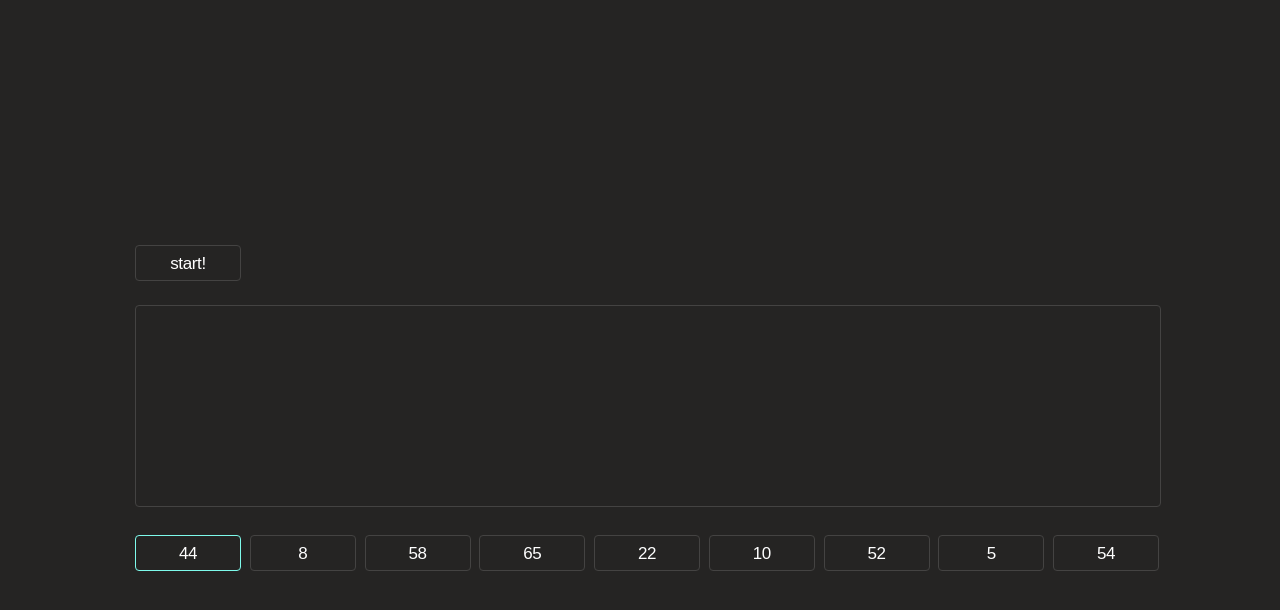
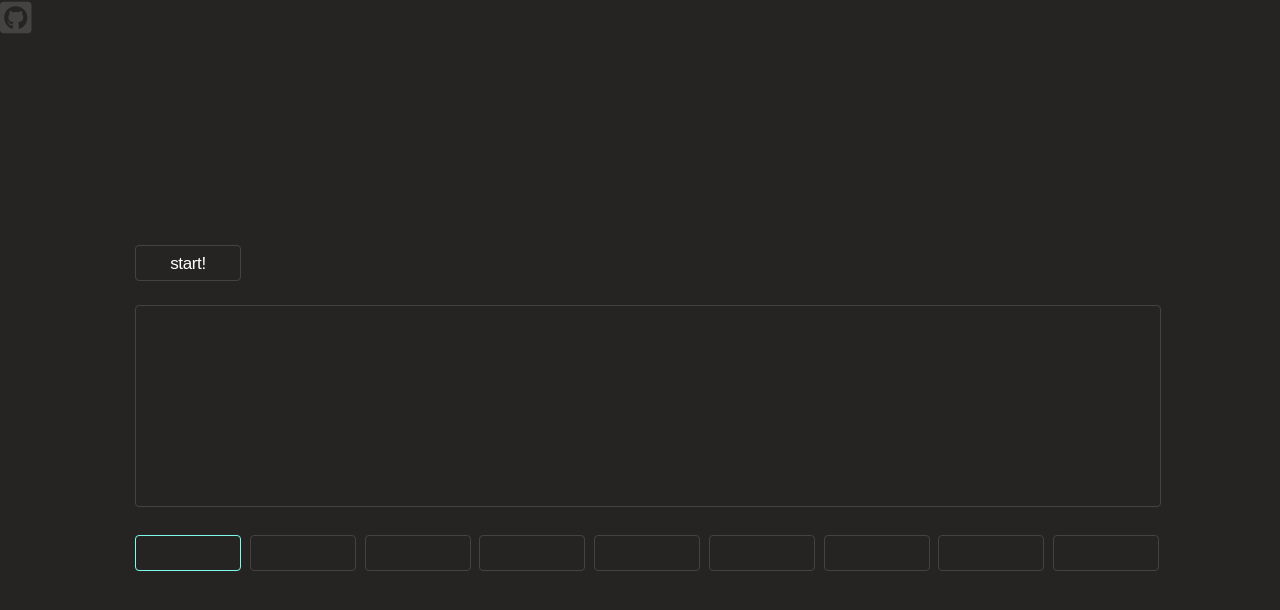
Before and after one commit to alex-js-ltd/fm-synth, a React (Create React App) app: page / in a window 1280 px wide. Shown: the top 610 px of the page. Built offline with nearby package versions, Linux system fonts and the light colour scheme.

Commit message:
add logo

```diff
--- a/public/index.html
+++ b/public/index.html
@@ -24,6 +24,13 @@
       work correctly both with client-side routing and a non-root public URL.
       Learn how to configure a non-root public URL by running `npm run build`.
     -->
+
+    <link
+      rel="stylesheet"
+      href="https://use.fontawesome.com/releases/v5.8.1/css/all.css"
+      integrity="sha384-50oBUHEmvpQ+1lW4y57PTFmhCaXp0ML5d60M1M7uH2+nqUivzIebhndOJK28anvf"
+      crossorigin="anonymous"
+    />
     <title>React App</title>
   </head>
   <body>
--- a/src/App.tsx
+++ b/src/App.tsx
@@ -4,6 +4,7 @@ import SpectrumAnalayser from 'comps/spectrum-analyser';
 import Grid from 'comps/grid';
 import ModulatorFreq from 'comps/modulator-freq';
 import ModulatorDepth from 'comps/modulator-depth';
+import Github from 'comps/github';
 import './App.css';
 
 const App = () => {
@@ -26,6 +27,7 @@ const App = () => {
 
       <SpectrumAnalayser />
       <Grid />
+      <Github />
     </Fragment>
   );
 };
--- /dev/null
+++ b/src/comps/github.tsx
@@ -0,0 +1,7 @@
+const Github = () => (
+  <a href='https://github.com/alex-js-ltd/fm-synth'>
+    <i className='fab fa-github-square'></i>
+  </a>
+);
+
+export default Github;
--- a/src/comps/note.tsx
+++ b/src/comps/note.tsx
@@ -23,9 +23,7 @@ const Note = ({ frequency }: Props) => {
           freq: { ...prev.freq, carrier: frequency },
         }))
       }
-    >
-      {frequency}
-    </button>
+    ></button>
   );
 };
 
```
Also changed, not shown: src/context/synth-context.tsx (+8 -1 lines), src/types.ts (deleted, +0 -12 lines).
